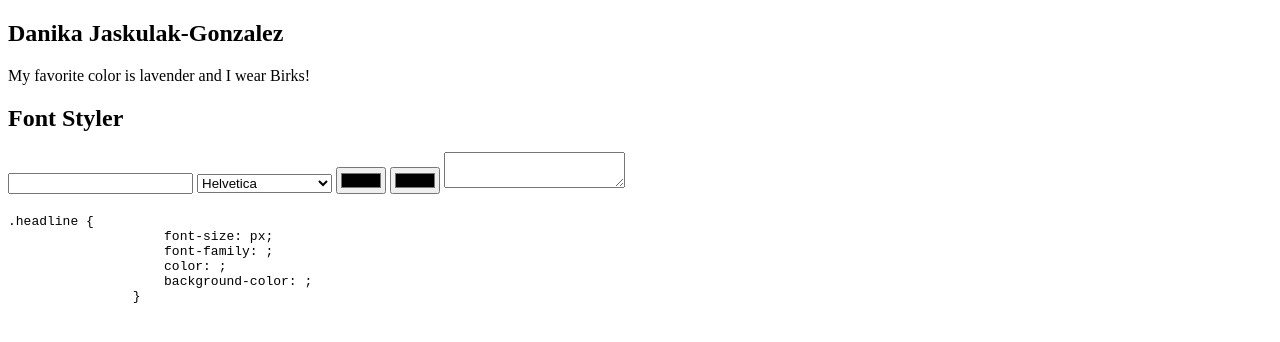
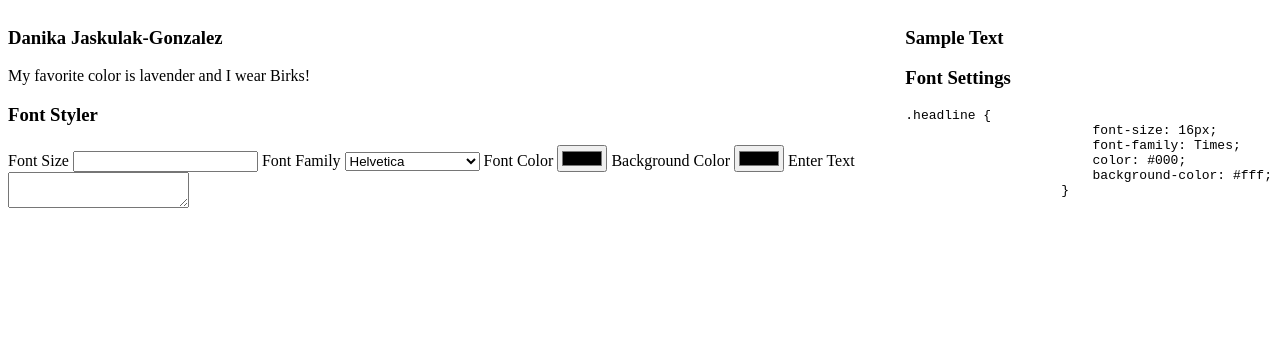
Before and after one commit to djaskulak/Final-Assessment-WEB1.0, a plain HTML site: page index.html in a window 1280 px wide. Drawn offline with Linux system fonts and the light colour scheme.

Commit message:
step 8: make 2 columns

```diff
--- a/index.html
+++ b/index.html
@@ -2,14 +2,14 @@
 
 <html>
     <head>
+        <title></title>
 
+        <!--This is the link to the CSS file-->
+        <link rel='stylesheet' href='styles.css'>
     </head>
 
-    <title>
-
-    </title>
-
     <body>
+        <section id="whole">
             <!--This section will be in a column on the left-->
             <div id="left">
                 <!--This section with have the student info on the top left-->
@@ -33,15 +33,24 @@
                     </h1>
 
                     <!--This is all the input-->
+                    <label>Font Size</label>
                     <input id-"input-size" type="number">
+
+                    <label>Font Family</label>
                     <select id="select-font">
                         <option>Helvetica</option>
                         <option>Arial</option>
                         <option>Times New Roman</option>
                         <option>Geogia</option>
                     </select>
+
+                    <label>Font Color</label>
                     <input id="input-color" type="color" value="#000">
+
+                    <label>Background Color</label>
                     <input id="input=bg-color" type="color" value="#fff">
+
+                    <label>Enter Text</label>
                     <textarea id="enter-text"></textarea>
                 </section>
             </div>
@@ -50,18 +59,24 @@
             <div id="right">
                 <!--Section that will be altered with input on the left bottom section-->
                 <section id="headline-display">
-                <h1 id="display"></h1>
+                    <h1 id="display">Sample Text</h1>
                 </section>
 
                 <!--section that will show what the css looks like-->
                 <section is="data-output">
+                    <h1>Font Settings</h1>
                     <pre><code>.headline {
-                    font-size: <span id="show-size"></span>px;
-                    font-family: <span id="show-font"></span>;
-                    color: <span id="show-color"></span>;
-                    background-color: <span id="show-bg-color"></span>;
+                        font-size: <span id="show-size">16</span>px;
+                        font-family: <span id="show-font">Times</span>;
+                        color: <span id="show-color">#000</span>;
+                        background-color: <span id="show-bg-color">#fff</span>;
                     }</code></pre>
                 </section>
             </div>
+        </section>
+
+        <!--This is the link to the Javascript file-->
+        <script src='./resources/js/scripts.js' type="module">
+        </script>
     </body>
 </html>
--- a/styles.css
+++ b/styles.css
@@ -0,0 +1,8 @@
+.body {
+
+}
+
+#whole {
+    display: flex;
+    justify-content: space-between;
+}
```
Lines whose indentation alone changed are shown as unchanged.
